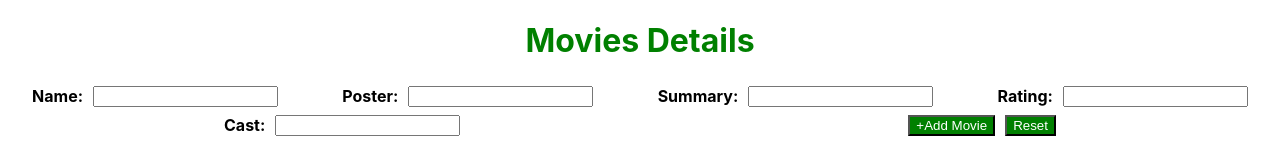
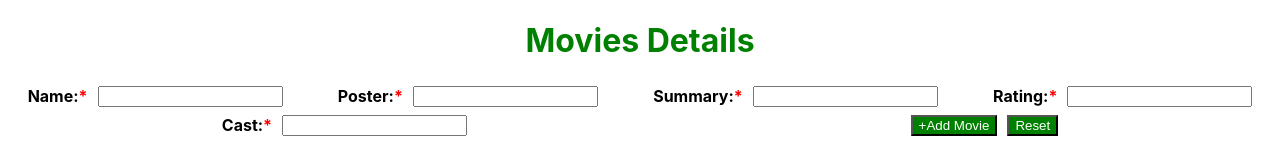
Before and after one commit to Shruthi789/Movies-Message-Assignment, a React (Create React App) app: page / in a window 1280 px wide. Shown: the top 158 px of the page. Built offline with nearby package versions, Linux system fonts and the light colour scheme.

Commit message:
Movies List v4

```diff
--- a/src/Movies.js
+++ b/src/Movies.js
@@ -47,7 +47,7 @@ function Movies({ name, poster, summary, rating, cast }) {
   function FormInput({labelname,changeFn}){
     return(<div className="form-component">
       <label className="label-style">{labelname}:</label>
-      <input type="text" name={labelname} onChange={changeFn}></input>
+      <input type="text" name={labelname} onChange={changeFn} required></input>
       </div>);
   }
  /*Movies Form and Components Display */
--- a/src/index.css
+++ b/src/index.css
@@ -68,6 +68,10 @@ code {
 .label-style::first-letter{
   text-transform: uppercase;
 }
+.label-style::after{
+ content: '*';
+ color:red;
+}
 .form-component{
   display: flex;
   gap:10px;
```
